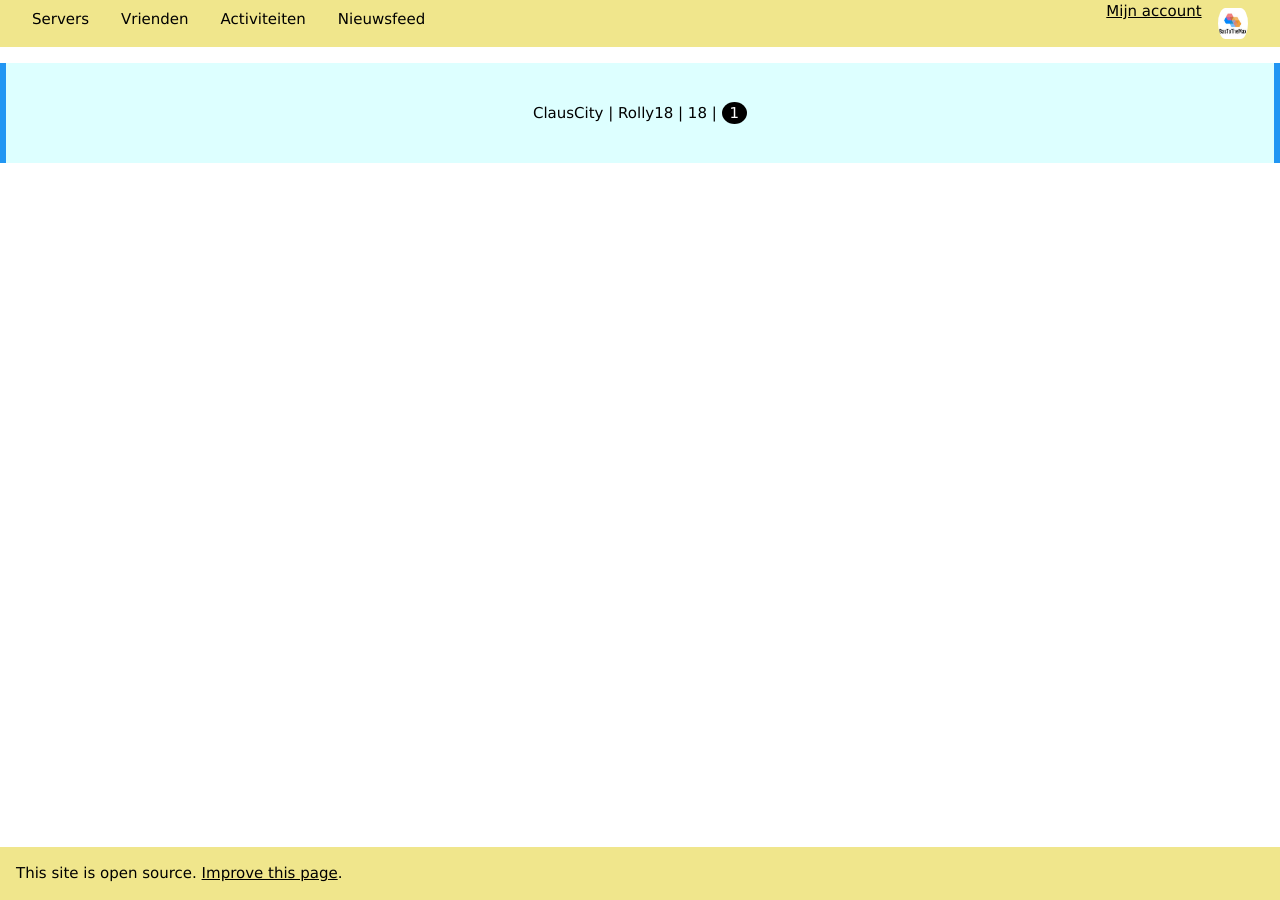
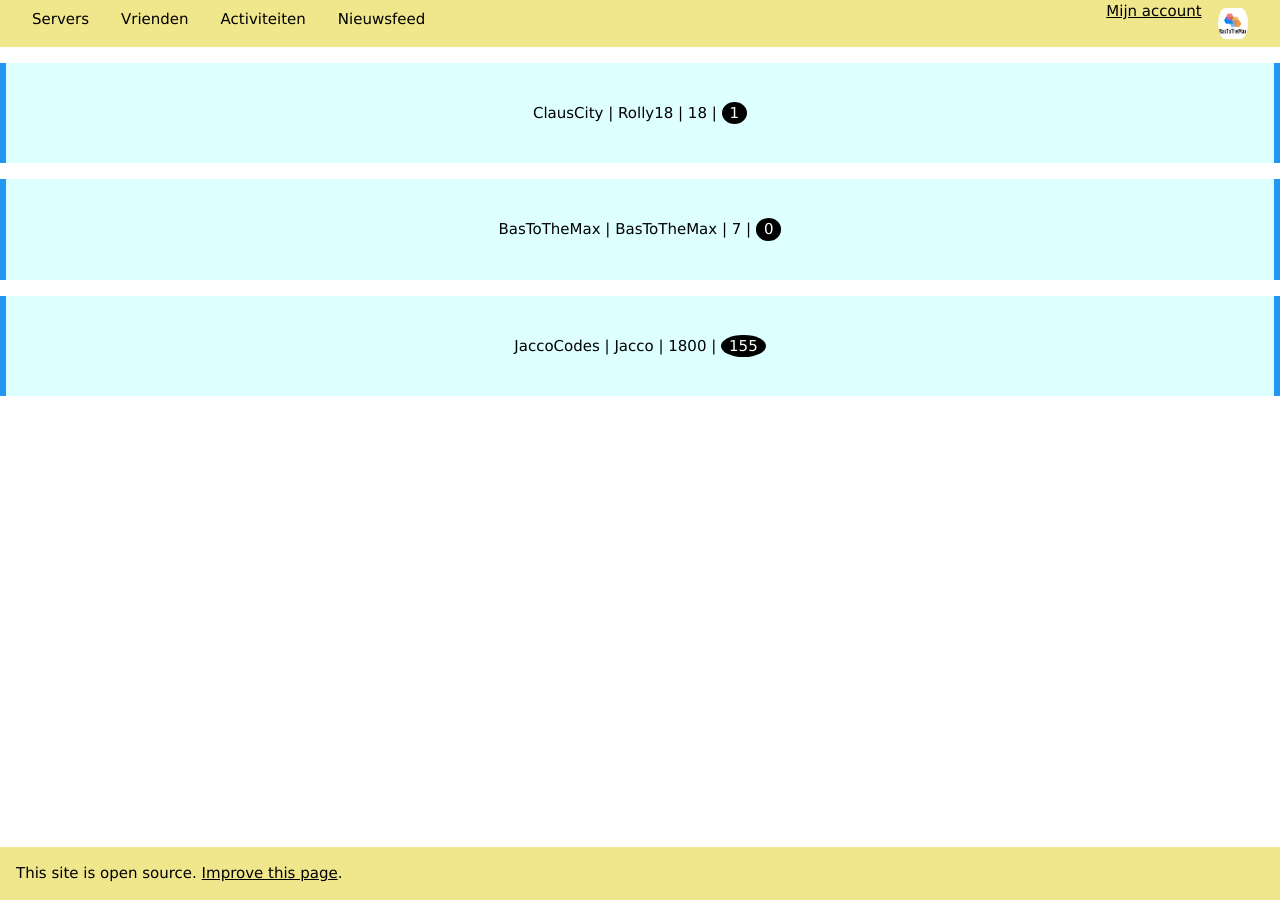
Before and after one commit to BasToTheMax/ChatApp, a Jekyll site: the page built from docs/index.md, in a window 1280 px wide. Built offline with Jekyll 4.4.1, drawn with Linux system fonts in a browser that asks for light colours; our own code applies the rules of GitHub Pages for plain Markdown files.

Commit message:
Update index.md

```diff
--- a/docs/index.md
+++ b/docs/index.md
@@ -6,4 +6,18 @@
          </a>
       </p>
    </div>
+   <div class="w3-panel w3-pale-blue w3-leftbar w3-rightbar w3-border-blue w3-padding-24">
+      <p>
+         <a href="{{ site.base }}/servers/1" style="text-decoration: none;">
+            BasToTheMax | BasToTheMax | 7 | <span class="w3-badge">0</span>
+         </a>
+      </p>
+   </div>
+   <div class="w3-panel w3-pale-blue w3-leftbar w3-rightbar w3-border-blue w3-padding-24">
+      <p>
+         <a href="{{ site.base }}/servers/1" style="text-decoration: none;">
+            JaccoCodes | Jacco | 1800 | <span class="w3-badge">155</span>
+         </a>
+      </p>
+   </div>
 </center>
```
